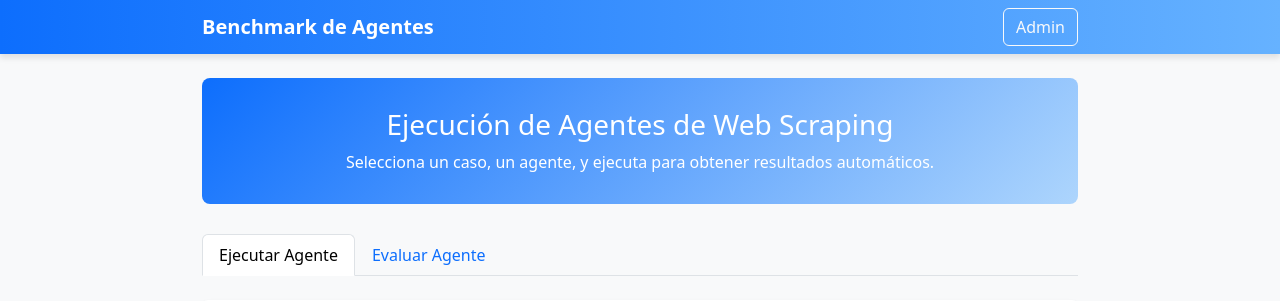
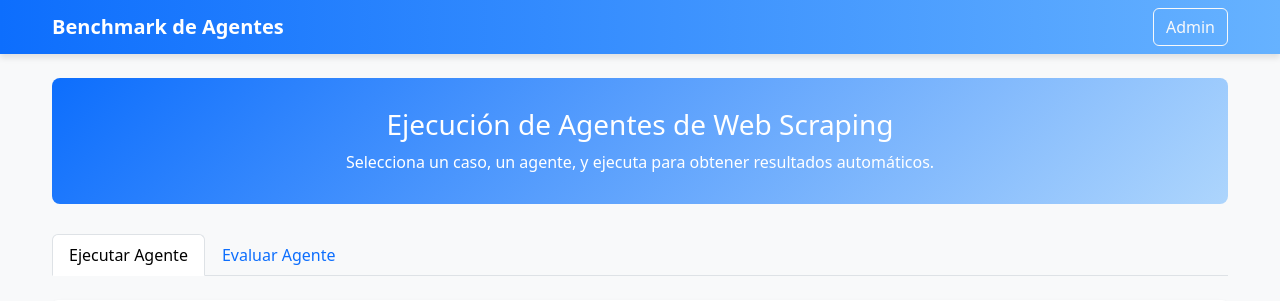
Before and after one commit to CarlosIvars/TFM, a Django app: page / in a window 1280 px wide. Shown: the top 301 px of the page. Run offline with Django 4.2, Linux system fonts and the light colour scheme; data that the repository does not hold is empty; some libraries are stand-ins or nearby versions.

Commit message:
size header

```diff
--- a/templates/benchmark_app/home.html
+++ b/templates/benchmark_app/home.html
@@ -7,7 +7,7 @@
   <link href="https://cdn.jsdelivr.net/npm/bootstrap@5.3.0/dist/css/bootstrap.min.css" rel="stylesheet">
   <style>
     body { background-color: #f8f9fa; }
-    .container { max-width: 900px; }
+    .container { max-width: 1200px; }
     .header {
       background-image: linear-gradient(135deg, #0d6efd, #66b3ff83);
       color: white;
```
